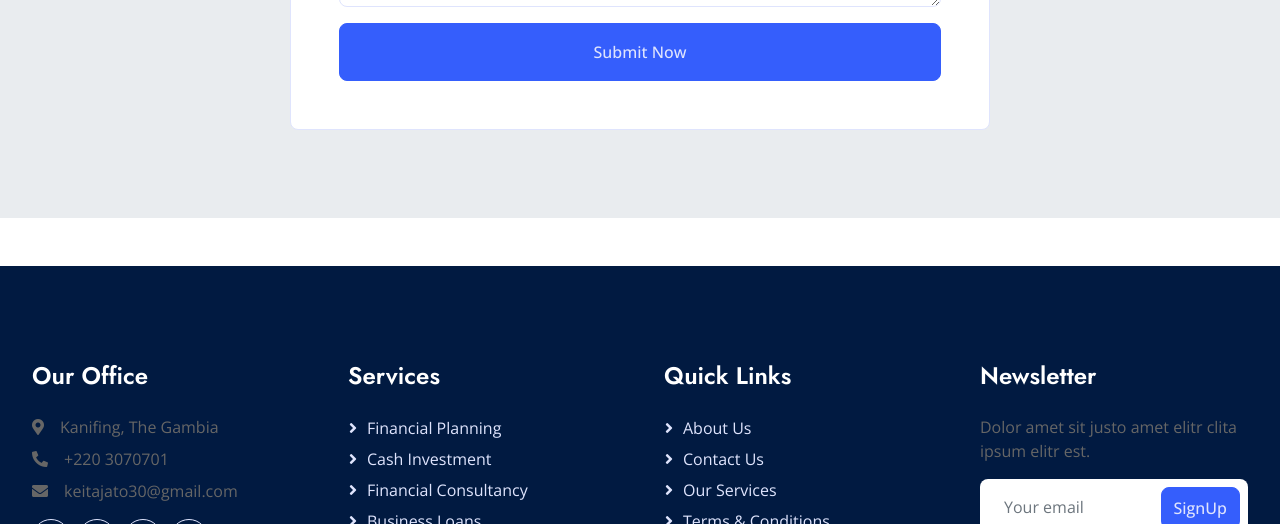
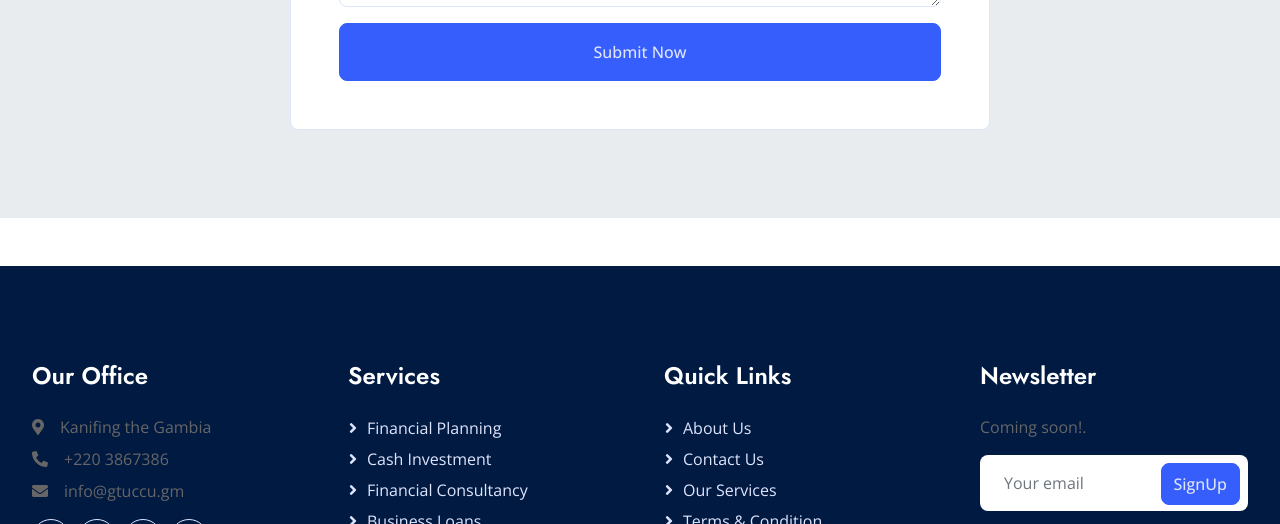
Before and after one commit to sundiata/GTU, a plain HTML site: page service.html in a window 1280 px wide. Shown: the part 2097-2621 px from the top of the page. Drawn offline with nearby package versions, Linux system fonts and the light colour scheme.

Commit message:
finalUpdate

```diff
--- a/service.html
+++ b/service.html
@@ -368,9 +368,9 @@
             <div class="row g-5">
                 <div class="col-lg-3 col-md-6">
                     <h4 class="text-white mb-4">Our Office</h4>
-                    <p class="mb-2"><i class="fa fa-map-marker-alt me-3"></i>Kanifing, The Gambia</p>
-                    <p class="mb-2"><i class="fa fa-phone-alt me-3"></i>+220 3070701</p>
-                    <p class="mb-2"><i class="fa fa-envelope me-3"></i>keitajato30@gmail.com</p>
+                    <p class="mb-2"><i class="fa fa-map-marker-alt me-3"></i>Kanifing  the Gambia</p>
+                    <p class="mb-2"><i class="fa fa-phone-alt me-3"></i>+220 3867386</p>
+                    <p class="mb-2"><i class="fa fa-envelope me-3"></i>info@gtuccu.gm</p>
                     <div class="d-flex pt-2">
                         <a class="btn btn-square btn-outline-light rounded-circle me-2" href=""><i class="fab fa-twitter"></i></a>
                         <a class="btn btn-square btn-outline-light rounded-circle me-2" href=""><i class="fab fa-facebook-f"></i></a>
@@ -391,12 +391,12 @@
                     <a class="btn btn-link" href="">About Us</a>
                     <a class="btn btn-link" href="">Contact Us</a>
                     <a class="btn btn-link" href="">Our Services</a>
-                    <a class="btn btn-link" href="">Terms & Conditions</a>
+                    <a class="btn btn-link" href="">Terms & Condition</a>
                     <a class="btn btn-link" href="">Support</a>
                 </div>
                 <div class="col-lg-3 col-md-6">
                     <h4 class="text-white mb-4">Newsletter</h4>
-                    <p>Dolor amet sit justo amet elitr clita ipsum elitr est.</p>
+                    <p>Coming soon!.</p>
                     <div class="position-relative w-100">
                         <input class="form-control bg-white border-0 w-100 py-3 ps-4 pe-5" type="text" placeholder="Your email">
                         <button type="button" class="btn btn-primary py-2 position-absolute top-0 end-0 mt-2 me-2">SignUp</button>
```
Also changed, not shown: 404.html (+5 -5 lines), about.html (+4 -4 lines), audit.html (+5 -5 lines), contact.html (+4 -4 lines), humanResources.html (+5 -5 lines), index.html (+3 -3 lines), operationDepartmet.html (+2 -2 lines).
